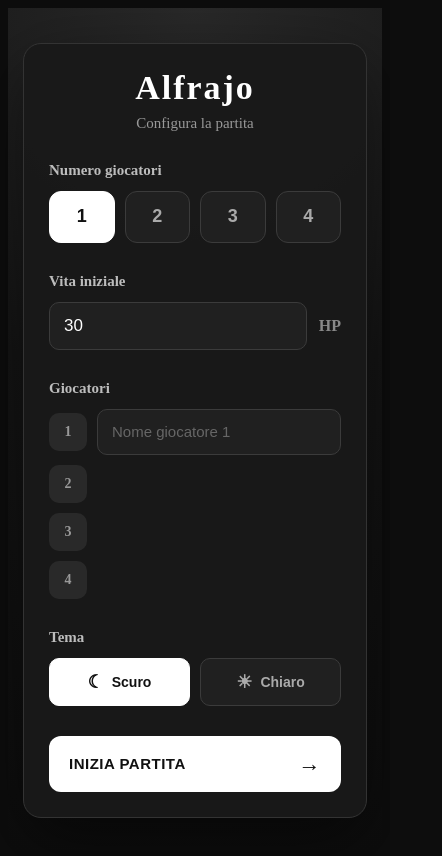
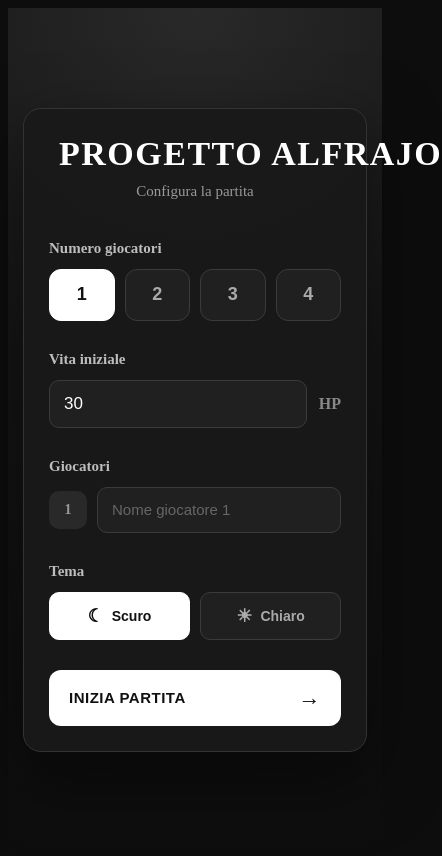
Before and after one commit to chi-ar/Alfrajo, an Angular app: page / in a window 390 px wide. Shown: the top 856 px of the page, 442 px wide, since content can reach past the window. Built offline with nearby package versions, Linux system fonts and the light colour scheme.

Commit message:
fix title ad style

```diff
--- a/src/app/home/home.html
+++ b/src/app/home/home.html
@@ -2,12 +2,14 @@
 
   <div class="setup-card">
 
-    <!-- TITOLO -->
+    <!-- ========================================== -->
+    <!-- TITOLO                                     -->
+    <!-- ========================================== -->
 
     <div class="title">
 
       <h1>
-        Alfrajo
+        PROGETTO ALFRAJO
       </h1>
 
       <p>
@@ -17,9 +19,9 @@
     </div>
 
 
-    <!-- ====================================== -->
-    <!-- NUMERO GIOCATORI -->
-    <!-- ====================================== -->
+    <!-- ========================================== -->
+    <!-- NUMERO GIOCATORI                           -->
+    <!-- ========================================== -->
 
     <section class="section">
 
@@ -37,6 +39,7 @@
           1
         </button>
 
+
         <button
           type="button"
           [class.selected]="playersNumber === 2"
@@ -45,6 +48,7 @@
           2
         </button>
 
+
         <button
           type="button"
           [class.selected]="playersNumber === 3"
@@ -52,6 +56,7 @@
         >
           3
         </button>
+
 
         <button
           type="button"
@@ -66,9 +71,9 @@
     </section>
 
 
-    <!-- ====================================== -->
-    <!-- VITA -->
-    <!-- ====================================== -->
+    <!-- ========================================== -->
+    <!-- VITA INIZIALE                             -->
+    <!-- ========================================== -->
 
     <section class="section">
 
@@ -93,9 +98,9 @@
     </section>
 
 
-    <!-- ====================================== -->
-    <!-- GIOCATORI -->
-    <!-- ====================================== -->
+    <!-- ========================================== -->
+    <!-- GIOCATORI                                 -->
+    <!-- ========================================== -->
 
     <section class="section">
 
@@ -108,9 +113,8 @@
         <div
           class="player-input"
           *ngFor="
-            let name of names;
-            let i = index;
-            trackBy: trackPlayer
+            let name of names.slice(0, playersNumber);
+            let i = index
           "
         >
 
@@ -118,8 +122,8 @@
             {{ i + 1 }}
           </span>
 
+
           <input
-            *ngIf="i < playersNumber"
             type="text"
             [(ngModel)]="names[i]"
             [placeholder]="'Nome giocatore ' + (i + 1)"
@@ -132,8 +136,9 @@
 
     </section>
 
+
     <!-- ========================================== -->
-<!-- TEMA -->
+    <!-- TEMA                                      -->
     <!-- ========================================== -->
 
     <section class="section theme-section">
@@ -147,46 +152,48 @@
 
         <button
           type="button"
-
           [class.selected]="theme === 'dark'"
-
           (click)="changeTheme('dark')"
         >
+
           <span class="theme-icon">
             ☾
           </span>
 
           Scuro
+
         </button>
 
 
         <button
           type="button"
-
           [class.selected]="theme === 'light'"
-
           (click)="changeTheme('light')"
         >
+
           <span class="theme-icon">
             ☀
           </span>
 
           Chiaro
+
         </button>
 
       </div>
 
     </section>
 
-    <!-- ====================================== -->
-    <!-- INIZIA PARTITA -->
-    <!-- ====================================== -->
+
+    <!-- ========================================== -->
+    <!-- INIZIA PARTITA                            -->
+    <!-- ========================================== -->
 
     <button
       type="button"
       class="start-button"
       (click)="start()"
     >
+
       <span>
         INIZIA PARTITA
       </span>
--- a/src/app/home/home.scss
+++ b/src/app/home/home.scss
@@ -59,17 +59,23 @@
   text-align: center;
 
   margin-bottom: 40px;
+
+  padding: 0 10px;
 }
 
 
 .title h1 {
   margin: 0;
 
-  font-size: 42px;
+  font-size: 36px;
 
   font-weight: 800;
 
-  letter-spacing: 2px;
+  letter-spacing: 1.5px;
+
+  white-space: nowrap;
+
+  line-height: 1.2;
 }
 
 
@@ -369,8 +375,8 @@
   }
 
 
-  .title {
-    margin-bottom: 30px;
+ .title h1 {
+    font-size: 30px;
   }
 
 
```
Lines whose indentation alone changed are shown as unchanged.
